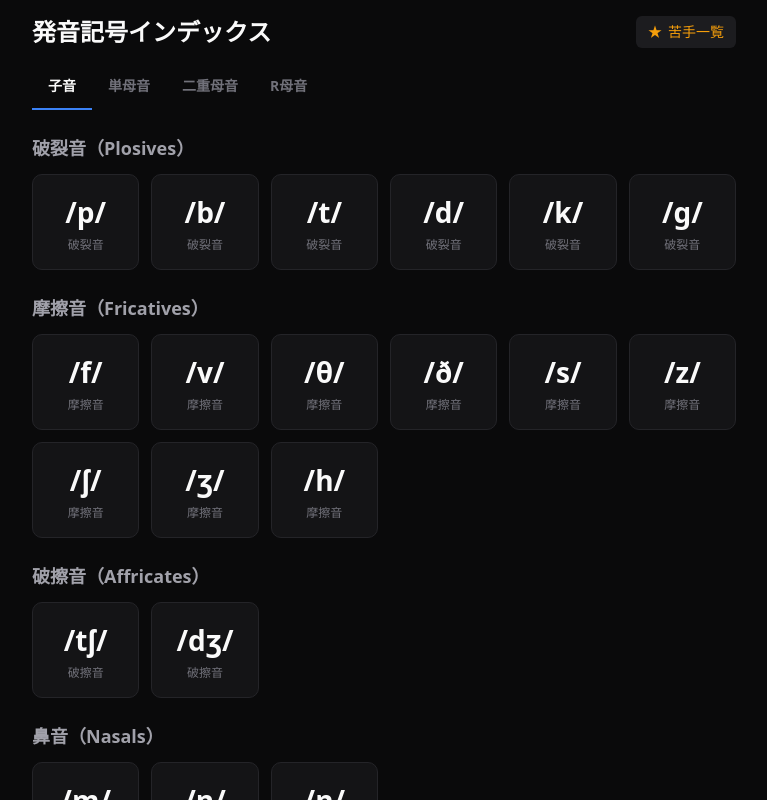
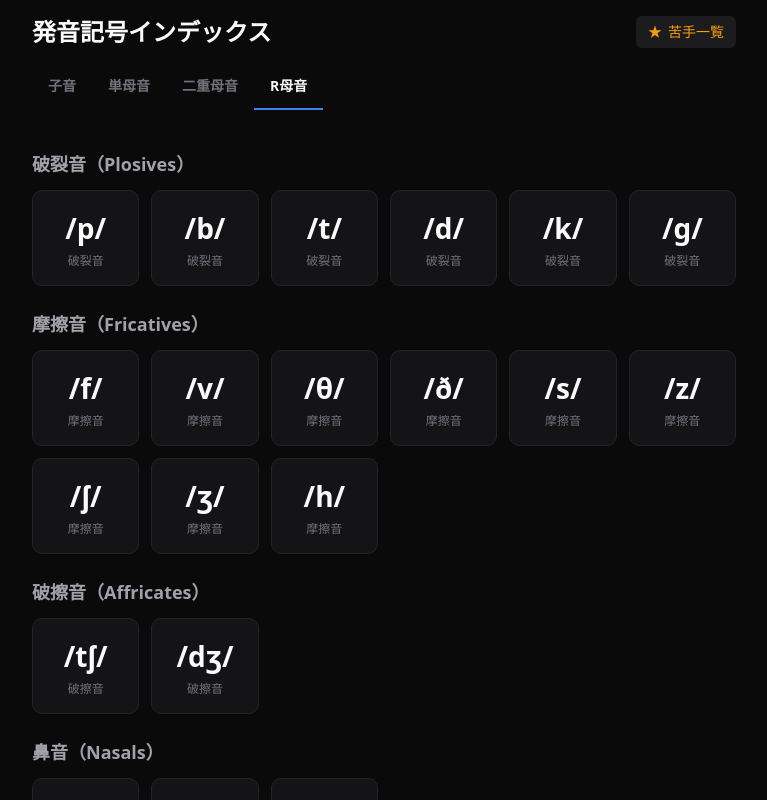
Before and after one commit to tomada1114/pronounciation-symbol-index, a Next.js app: page / in a window 1280 px wide. Shown: the top 800 px of the page, without its empty margins (256-1023 px from the left). Built offline with nearby package versions, Linux system fonts and the light colour scheme.

Commit message:
style: add swipe-container CSS and IntersectionObserver mock for tests

```diff
--- a/app/globals.css
+++ b/app/globals.css
@@ -57,6 +57,28 @@ body {
   color: var(--text-primary);
 }
 
+.swipe-container {
+  display: flex;
+  overflow-x: auto;
+  scroll-snap-type: x mandatory;
+  -webkit-overflow-scrolling: touch;
+  scrollbar-width: none;
+  -ms-overflow-style: none;
+}
+
+.swipe-container::-webkit-scrollbar {
+  display: none;
+}
+
+.swipe-panel {
+  flex: 0 0 100%;
+  width: 100%;
+  scroll-snap-align: start;
+  overflow-y: auto;
+  padding-top: var(--space-4, 16px);
+  padding-bottom: var(--space-8, 32px);
+}
+
 @keyframes modal-backdrop-in {
   from { opacity: 0; }
   to { opacity: 1; }
--- a/vitest.setup.ts
+++ b/vitest.setup.ts
@@ -1 +1,17 @@
 import '@testing-library/jest-dom/vitest'
+
+global.IntersectionObserver = class IntersectionObserver {
+  readonly root: Element | null = null
+  readonly rootMargin: string = ''
+  readonly thresholds: ReadonlyArray<number> = []
+  constructor(
+    _callback: IntersectionObserverCallback,
+    _options?: IntersectionObserverInit,
+  ) {}
+  observe() {}
+  unobserve() {}
+  disconnect() {}
+  takeRecords(): IntersectionObserverEntry[] {
+    return []
+  }
+}
```
